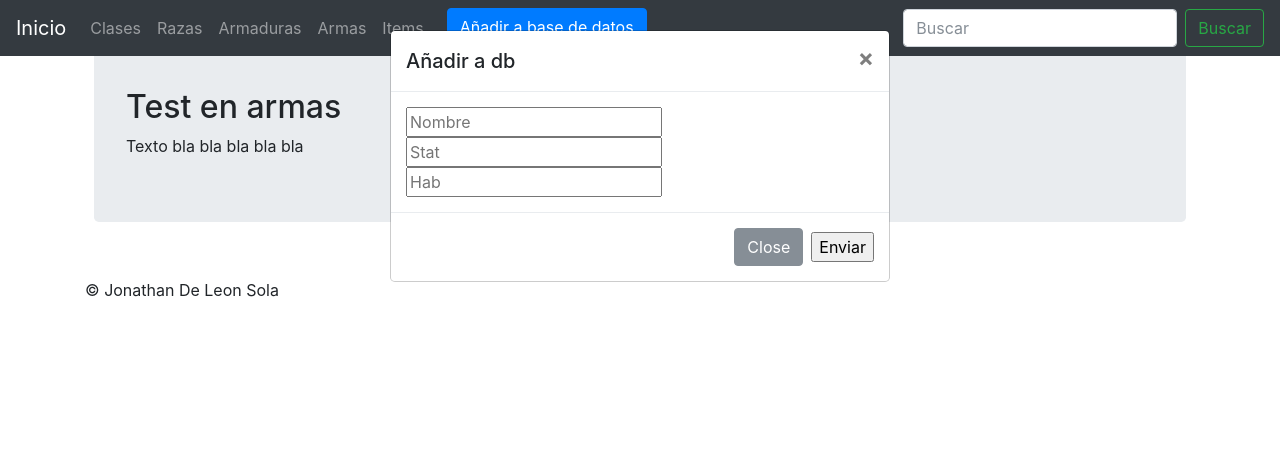
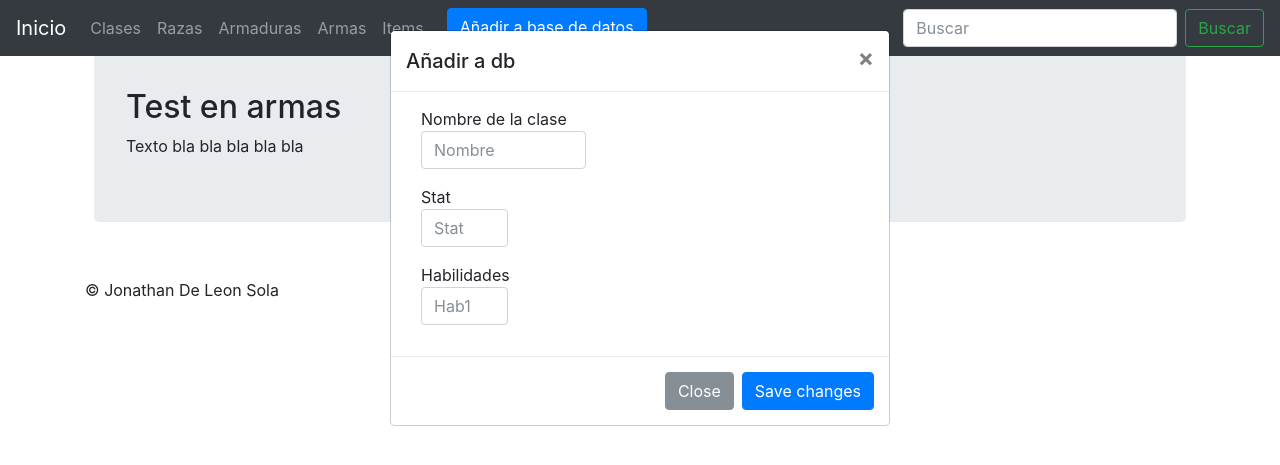
Before and after one commit to Jonadeleon/proyecto1, a Flask app: page /armas in a window 1280 px wide, after a click on "Añadir a base de datos". Shown: the top 465 px of the page. Run offline with Flask 2, Linux system fonts and the light colour scheme; some libraries are stand-ins or nearby versions.

Commit message:
Base de datos OK Update desde formulario OK Boton para formulario - OK Boton para borrar datos - NO

```diff
--- a/index.py
+++ b/index.py
@@ -13,12 +13,12 @@ def inicio():
 
 @app.route('/clases', methods=['GET'])
 def clases():
-    clases = db.clases.find().limit(10)
+    clases = db.clases.find()
     return render_template('clases.html', clases=clases)
 
 @app.route('/razas')
 def razas():
-    razas = db.razas.find().limit(10)
+    razas = db.razas.find()
     return render_template('razas.html', razas=razas)
 
 @app.route('/armaduras')
@@ -57,7 +57,7 @@ def subida():
             "hab1":hab1
         }
     )
-    return redirect('/update')
+    return redirect('/clases')
 
 if __name__ == "__main__":
     app.run(debug=True)
--- a/templates/layout.html
+++ b/templates/layout.html
@@ -42,9 +42,8 @@
             </li>
             <div class="container">
                 <li class="nav-item">
-                    <a href="/update" class="btn btn-primary" data-toggle="modal" data-target="#update-db">Añadir a base de datos</a>
-<!--                    <button type="button" data-toggle="modal" data-target="#update-db">Launch modal</button>-->
-
+                    <button type="button" class="btn btn-primary" data-toggle="modal" data-target="#update-db">Añadir a base de datos</button>
+                    <form action="/subida" method="GET">
                         <div class="modal fade" id="update-db" tabindex="-1" role="dialog" aria-labelledby="update-db" aria-hidden="true" data-backdrop="false">
                             <div class="modal-dialog" role="document">
                                 <div class="modal-content">
@@ -55,20 +54,30 @@
                                         </button>
                                     </div>
                                     <div class="modal-body">
-                                    <form>
-                                        <input type="name" id="name" name="Nombre" placeholder="Nombre">
-                                        <input type="stat" id="stat" name="Stat" placeholder="Stat">
-                                        <input type="hab1" id="hab1" name="Hab1" placeholder="Hab">
-                                    </form>
+                                        <div class="form-group col-md-5">
+                                            Nombre de la clase
+                                            <input type="text" class="form-control" name="name" id="name" placeholder="Nombre">
+                                        </div>
+                                        <!-- Cuadro para añadir el stat -->
+                                        <div class="form-group col-md-3">
+                                            Stat
+                                              <input type="text" class="form-control" name="stat" id="stat" placeholder="Stat">
+                                        </div>
+                                        <!-- Cuadro para añadir la habilidad -->
+                                        <div class="form-group col-md-3">
+                                            Habilidades
+                                            <input type="text" class="form-control" name="hab1" id="hab1" placeholder="Hab1">
+                                        </div>
+
                                     </div>
                                     <div class="modal-footer">
                                        <button type="button" class="btn btn-secondary" data-dismiss="modal">Close</button>
-<!--                                   <button type="button" class="btn btn-primary">Save changes</button>-->
-                                    <input type="submit" value="Enviar">
+                                       <button type="submit" class="btn btn-primary">Save changes</button>
                                     </div>
                                 </div>
                             </div>
                         </div>
+                    </form>
                 </li>
             </div>
 
```
Lines whose indentation alone changed are shown as unchanged.
